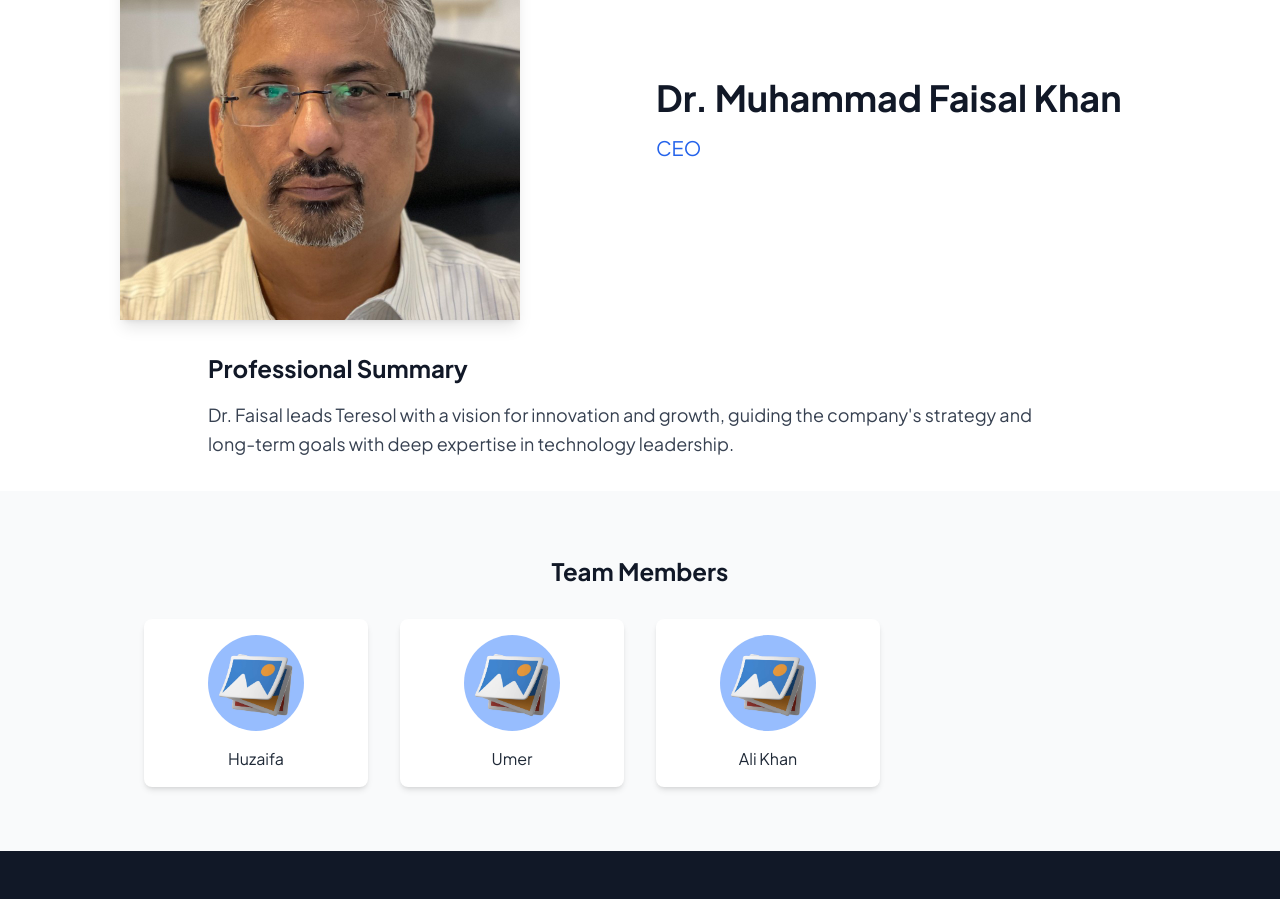
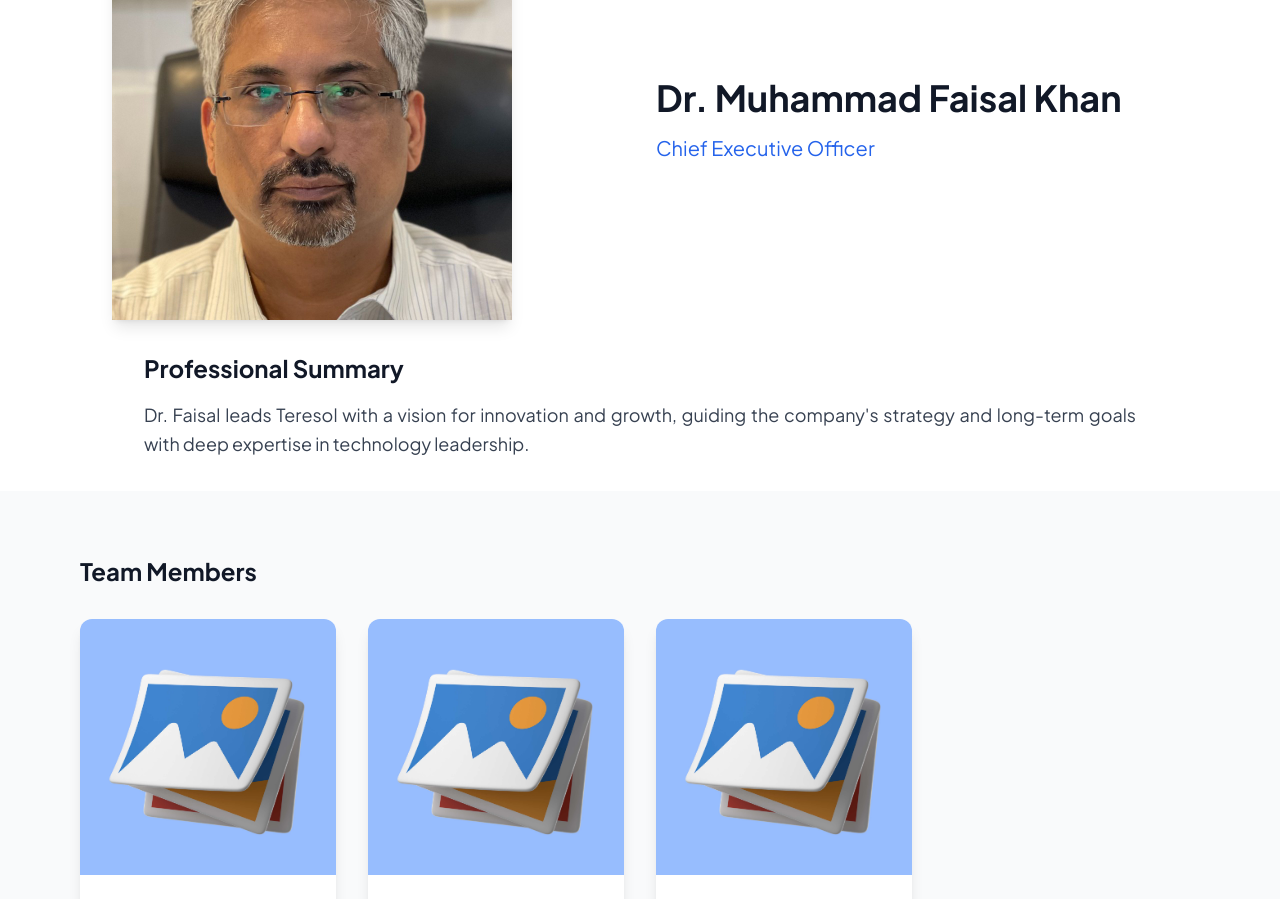
Before and after one commit to UmerDaraz163/teresol-web, a Next.js app: page /team/dr-muhammad-faisal-khan in a window 1280 px wide. Shown: the part 160-1059 px from the top of the page. Built offline with nearby package versions, Linux system fonts and the light colour scheme.

Commit message:
new chnages on about us

```diff
--- a/app/team/[slug]/page.tsx
+++ b/app/team/[slug]/page.tsx
@@ -10,7 +10,7 @@ const team = [
     image: "/leadership/CEO.png",
     intro: `Dr. Faisal leads Teresol with a vision for innovation and growth,
     guiding the company's strategy and long-term goals with deep expertise in technology leadership.`,
-    reportees: [
+    teamMembers: [
       { name: "Huzaifa", image: "/place-holder.jpg" },
       { name: "Umer", image: "/place-holder.jpg" },
       { name: "Ali Khan", image: "/place-holder.jpg" },
@@ -24,7 +24,7 @@ const team = [
     intro: `Dr. Naveed oversees operational excellence at Teresol, ensuring
     smooth delivery of projects and client satisfaction. He has deep expertise
     in large-scale system implementation.`,
-    reportees: [
+    teamMembers: [
       { name: "Sara Ahmed", image: "/place-holder.jpg" },
       { name: "Usman Tariq", image: "/place-holder.jpg" },
       { name: "Maryam Noor", image: "/place-holder.jpg" },
@@ -37,7 +37,7 @@ const team = [
     image: "/leadership/CDO.jpeg",
     intro: `Dr. Ahmad drives digital innovation at Teresol, focusing on
     data-driven strategies and modern transformation practices.`,
-    reportees: [
+    teamMembers: [
       { name: "Imran Ali", image: "/place-holder.jpg" },
       { name: "Kiran Fatima", image: "/place-holder.jpg" },
       { name: "Zeeshan Malik", image: "/place-holder.jpg" },
@@ -50,7 +50,7 @@ const team = [
     image: "/leadership/CMO2.png",
     intro: `Mansoor leads the marketing initiatives at Teresol, building
     brand value and customer engagement through innovative campaigns.`,
-    reportees: [
+    teamMembers: [
       { name: "Hira Shah", image: "/place-holder.jpg" },
       { name: "Bilal Asif", image: "/place-holder.jpg" },
       { name: "Ayesha Khan", image: "/place-holder.jpg" },
@@ -64,11 +64,11 @@ const team = [
     intro: `Air Commodore (Retd.) Farooq Umer Khan is a distinguished technology leader with a remarkable career in the Pakistan Air Force and extensive expertise in PCB design, embedded systems, and advanced hardware engineering. Currently serving as Chief Technology Officer (CTO), he leverages decades of technical and leadership experience to drive innovation, oversee complex projects, and deliver cutting-edge solutions.
 
 With a strong background in design engineering and system development, he combines strategic vision with deep technical insight, enabling organizations to achieve both technological advancement and operational excellence. His rare blend of military discipline, engineering proficiency, and executive leadership makes him highly effective in guiding teams, shaping technology roadmaps, and ensuring mission-critical outcomes.`,
-    reportees: [
-      { name: "Dr. Shahzad Arshad", image: "/leadership/staff/Dr. Shahzad Arshad.jpeg" },
-      { name: "Adeel Tariq", image: "/place-holder.jpg" },
-      { name: "Raheel Bari", image: "/leadership/staff/Raheel Bari.webp" },
-      { name: "Daniyal Islam", image: "/place-holder.jpg" },
+  teamMembers: [
+      { name: "Dr. Shahzad Arshad", image: "/leadership/staff/Dr. Shahzad Arshad.jpeg", role:"PD RF Team" },
+      { name: "Adeel Tariq", image: "/leadership/staff/Adeel Tariq.jpeg", role:"PD Tech Support" },
+      { name: "Raheel Bari", image: "/leadership/staff/Raheel Bari.webp" ,role:"PD Embedded Team" },
+      { name: "Daniyal Islam", image: "/place-holder.jpg", role:"PD Embedded Team" },
     ],
   },
   {
@@ -78,7 +78,7 @@ With a strong background in design engineering and system development, he combin
     image: "/leadership/CIO1.webp",
     intro: `Dr. Bilal manages information systems and IT strategy, aligning
     technology resources with business objectives.`,
-    reportees: [
+    teamMembers: [
       { name: "Hassan Raza", image: "/place-holder.jpg" },
       { name: "Maha Qureshi", image: "/place-holder.jpg" },
       { name: "Adnan Farid", image: "/place-holder.jpg" },
@@ -91,7 +91,7 @@ With a strong background in design engineering and system development, he combin
     image: "/leadership/CPO.png",
     intro: `Aamir drives product strategy and development, ensuring Teresol
     delivers impactful and market-ready solutions.`,
-    reportees: [
+    teamMembers: [
       { name: "Nida Khan", image: "/place-holder.jpg" },
       { name: "Rashid Ali", image: "/place-holder.jpg" },
       { name: "Zainab Mirza", image: "/place-holder.jpg" },
@@ -104,7 +104,7 @@ With a strong background in design engineering and system development, he combin
     image: "/leadership/Adv-Intl-Project.png",
     intro: `Babar advises on international projects, bringing a wealth of
     global experience to Teresol's ventures.`,
-    reportees: [
+    teamMembers: [
       { name: "Ali Raza", image: "/place-holder.jpg" },
       { name: "Sadia Noor", image: "/place-holder.jpg" },
       { name: "Ahmed Jan", image: "/place-holder.jpg" },
@@ -117,7 +117,7 @@ With a strong background in design engineering and system development, he combin
     image: "/leadership/Adv Avcs.jpeg",
     intro: `Asim brings aerospace and defense expertise, advising Teresol on
     advanced systems and strategic initiatives.`,
-    reportees: [
+    teamMembers: [
       { name: "Waqas Hanif", image: "/place-holder.jpg" },
       { name: "Saira Malik", image: "/place-holder.jpg" },
       { name: "Jawad Yousaf", image: "/place-holder.jpg" },
@@ -130,7 +130,7 @@ With a strong background in design engineering and system development, he combin
     image: "/leadership/Adv-GrdDef-Proj.png",
     intro: `Col Abdul Rauf advises Teresol on ground defense projects, providing
     critical military and defense expertise.`,
-    reportees: [
+    teamMembers: [
       { name: "Moiz Khan", image: "/place-holder.jpg" },
       { name: "Fatima Aslam", image: "/place-holder.jpg" },
       { name: "Kashif Mehmood", image: "/place-holder.jpg" },
--- a/components/TeamMemberPage.tsx
+++ b/components/TeamMemberPage.tsx
@@ -4,9 +4,10 @@ import Image from "next/image";
 import Header from "./Header";
 import Footer from "./Footer";
 
-type Reportee = {
+type teamMember = {
   name: string;
   image: string;
+  role?: string;
 };
 
 type TeamMember = {
@@ -15,17 +16,34 @@ type TeamMember = {
   role: string;
   image: string;
   intro: string;
-  reportees: Reportee[];
+  teamMembers: teamMember[];
+};
+
+// ✅ Mapping abbreviations to full forms
+const roleMap: Record<string, string> = {
+  CEO: "Chief Executive Officer",
+  COO: "Chief Operating Officer",
+  CTO: "Chief Technical Officer",
+  CIO: "Chief Information Officer",
+  CDO: "Chief Digital Officer",
+  CMO: "Chief Marketing Officer",
+  CPO: "Chief Product Officer",
+  "Adv Intl Project": "Advisor International Projects",
+  "Adv Avcs": "Advisor Avionics & Special Projects",
+  "Adv Grd Def Proj": "Advisor Ground Defense Projects",
 };
 
 export default function TeamMemberPage({ member }: { member: TeamMember }) {
+  // ✅ Check if full form exists, otherwise fallback to abbreviation
+  const fullRole = roleMap[member.role] || member.role;
+
   return (
     <div className="min-h-screen">
       <Header />
 
       {/* Top Section */}
       <section className="mt-20">
-        <div className="container mx-auto px-4 grid grid-cols-1 md:grid-cols-2 gap-8 items-center">
+        <div className="container mx-auto grid grid-cols-1 md:grid-cols-2 gap-8 items-center">
           <div className="flex justify-center">
             <Image
               src={member.image}
@@ -40,46 +58,54 @@ export default function TeamMemberPage({ member }: { member: TeamMember }) {
             <h1 className="text-4xl font-bold text-gray-900 mb-4">
               {member.name}
             </h1>
-            <p className="text-xl text-blue-600 font-medium">{member.role}</p>
+            <p className="text-xl text-blue-600 font-medium">{fullRole}</p>
           </div>
         </div>
       </section>
 
       {/* Intro Section */}
-      <section className="py-8">
-        <div className="container mx-auto px-4 max-w-4xl">
+      <section className="py-8 px-36">
+        <div className="container mx-auto">
+          <div>
             <h2 className="text-2xl font-bold text-gray-900 mb-4">
               Professional Summary
             </h2>
-          <p className="text-lg text-gray-700 leading-relaxed">
+            <p className="text-lg text-gray-700 leading-relaxed text-justify">
               {member.intro}
             </p>
+          </div>
         </div>
       </section>
 
       {/* Reportees Section */}
       <section className="py-16 bg-gray-50">
-        <div className="container mx-auto px-4 max-w-5xl">
-          <h2 className="text-2xl font-bold text-center text-gray-900 mb-8">Team Members</h2>
-          {/* ✅ Changed to a 4-column grid on medium screens and up */}
-          <div className="grid grid-cols-2 md:grid-cols-4 gap-8">
-            {member.reportees.map((rep, i) => (
+        <div className="container mx-auto px-4 max-w-6xl">
+          <h2 className="text-2xl font-bold text-gray-900 mb-8">
+            Team Members
+          </h2>
+
+          <div className="grid grid-cols-1 sm:grid-cols-2 md:grid-cols-3 lg:grid-cols-4 gap-8">
+            {member.teamMembers.map((teamMem, i) => (
               <div
                 key={i}
-                // ✅ Changed to a vertical layout with centered items
-                className="flex flex-col items-center text-center bg-white rounded-lg shadow-md p-4"
+                className="bg-white rounded-xl shadow-lg overflow-hidden"
               >
-                {/* ✅ Image container with bottom margin */}
-                <div className="relative w-24 h-24 rounded-full overflow-hidden mb-4">
                 <Image
-                    src={rep.image}
-                    alt={rep.name}
-                    fill
-                    className="object-cover"
+                  src={teamMem.image}
+                  alt={teamMem.name}
+                  width={500}
+                  height={500}
+                  className="w-full aspect-square object-cover object-top"
                 />
+
+                <div className="p-6 text-center">
+                  <h3 className="text-xl font-semibold text-gray-900 mb-2">
+                    {teamMem.name}
+                  </h3>
+                  <p className="text-blue-600 font-medium">
+                    {teamMem.role ?? "Team Member"}
+                  </p>
                 </div>
-                {/* ✅ Name is now below the image */}
-                <p className="text-gray-800 font-medium">{rep.name}</p>
               </div>
             ))}
           </div>
```
Also changed, not shown: public/leadership/staff/Adeel Tariq.jpeg (added). Lines whose indentation alone changed are shown as unchanged.
